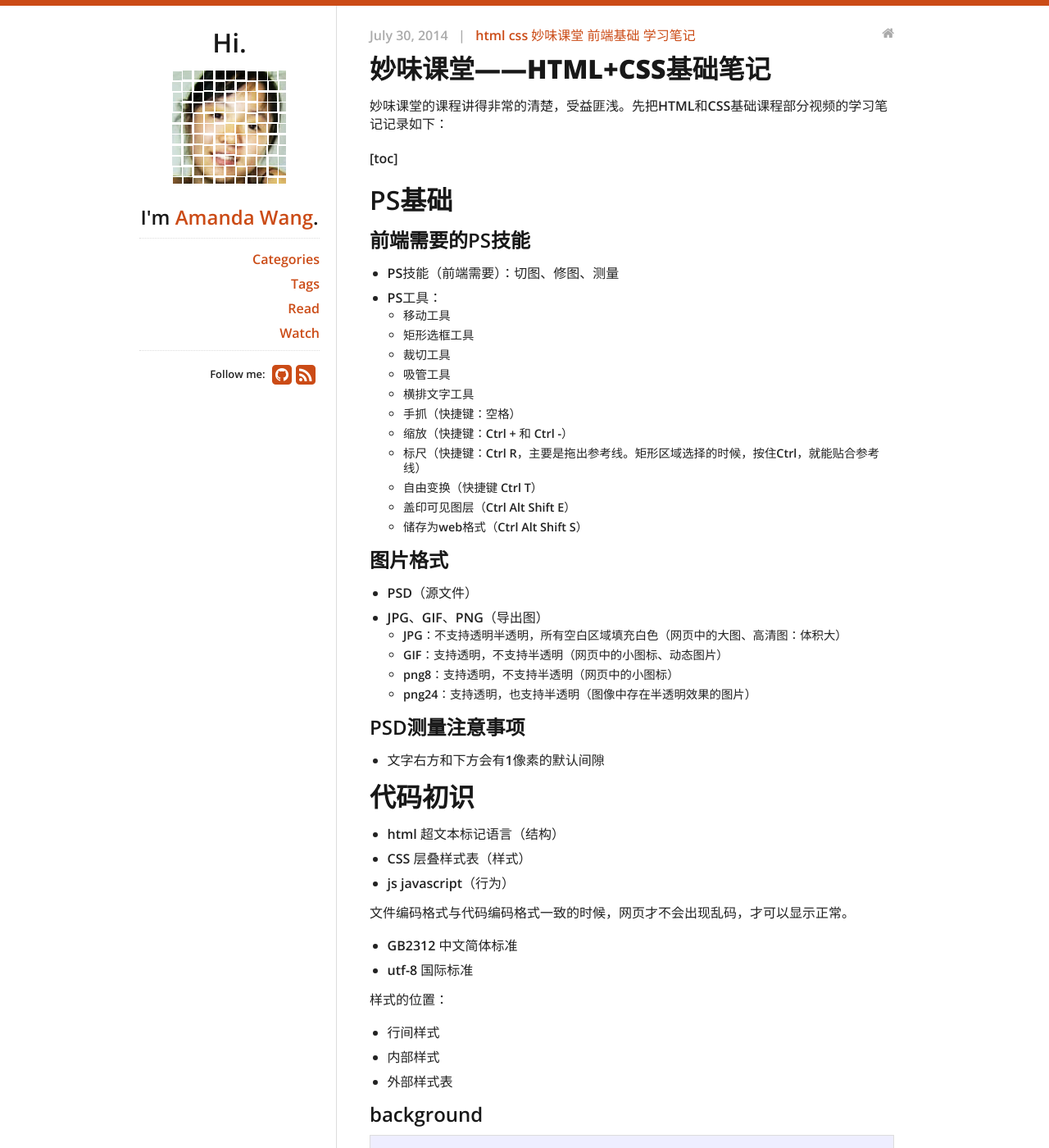
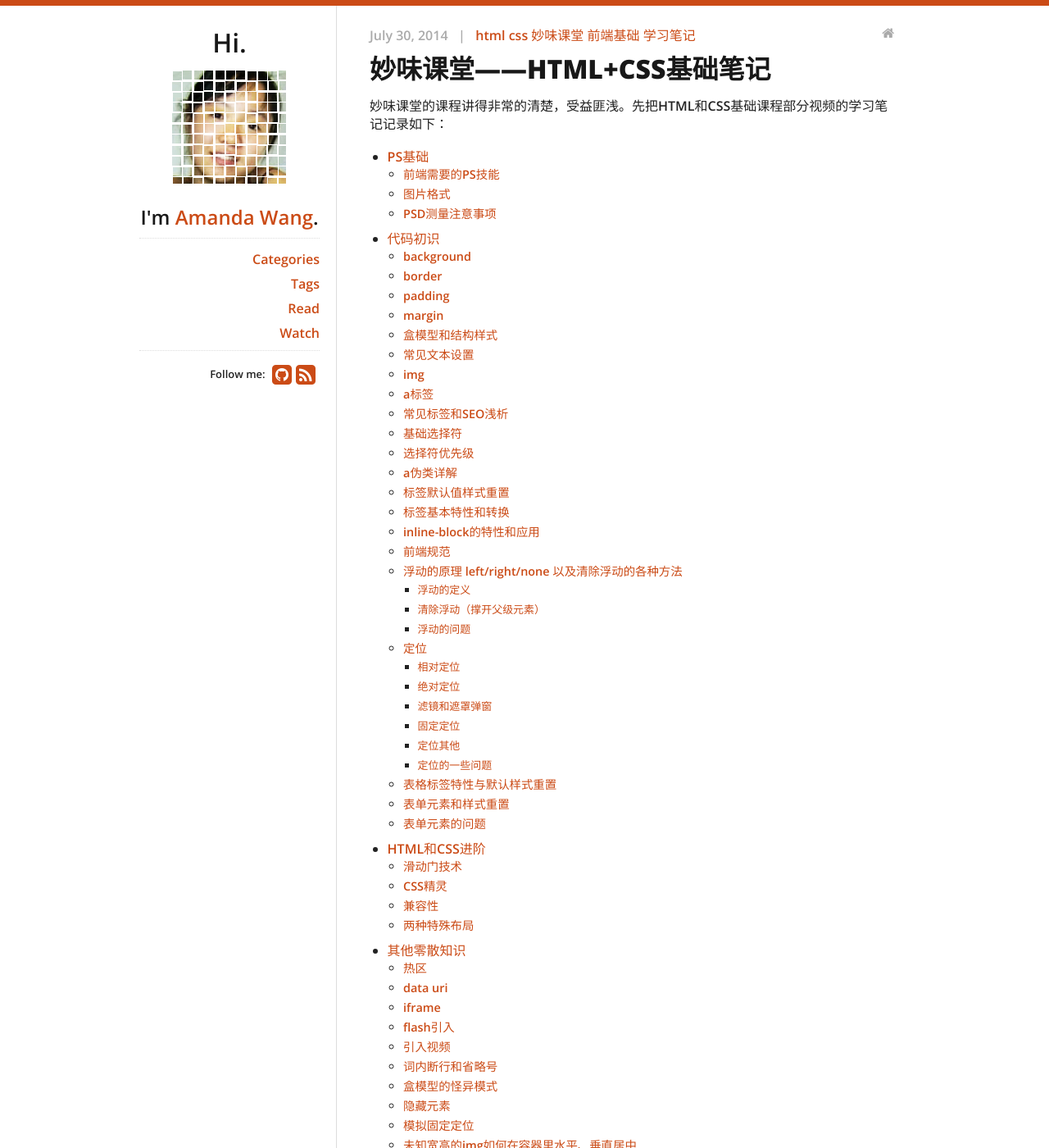
Before and after one commit to fantaghiro/fantaghiro.github.io, a Jekyll site: the page built from _posts/2014-07-30-HTML-CSS-Basics.markdown, in a window 1280 px wide and 1400 px high. Shown: the whole window at 82% size. Built offline with Jekyll 4.4.1, drawn with Linux system fonts in a browser that asks for light colours; nearby versions of some CDN libraries; comment, search, counter and statistics services are not loaded.

Commit message:
Update 2014-07-30-HTML-CSS-Basics.markdown

```diff
--- a/_posts/2014-07-30-HTML-CSS-Basics.markdown
+++ b/_posts/2014-07-30-HTML-CSS-Basics.markdown
@@ -12,7 +12,8 @@ tags:
 
 妙味课堂的课程讲得非常的清楚，受益匪浅。先把HTML和CSS基础课程部分视频的学习笔记记录如下：
 
-[toc]
+- 目录
+{:toc}
 
 #PS基础
 
```
